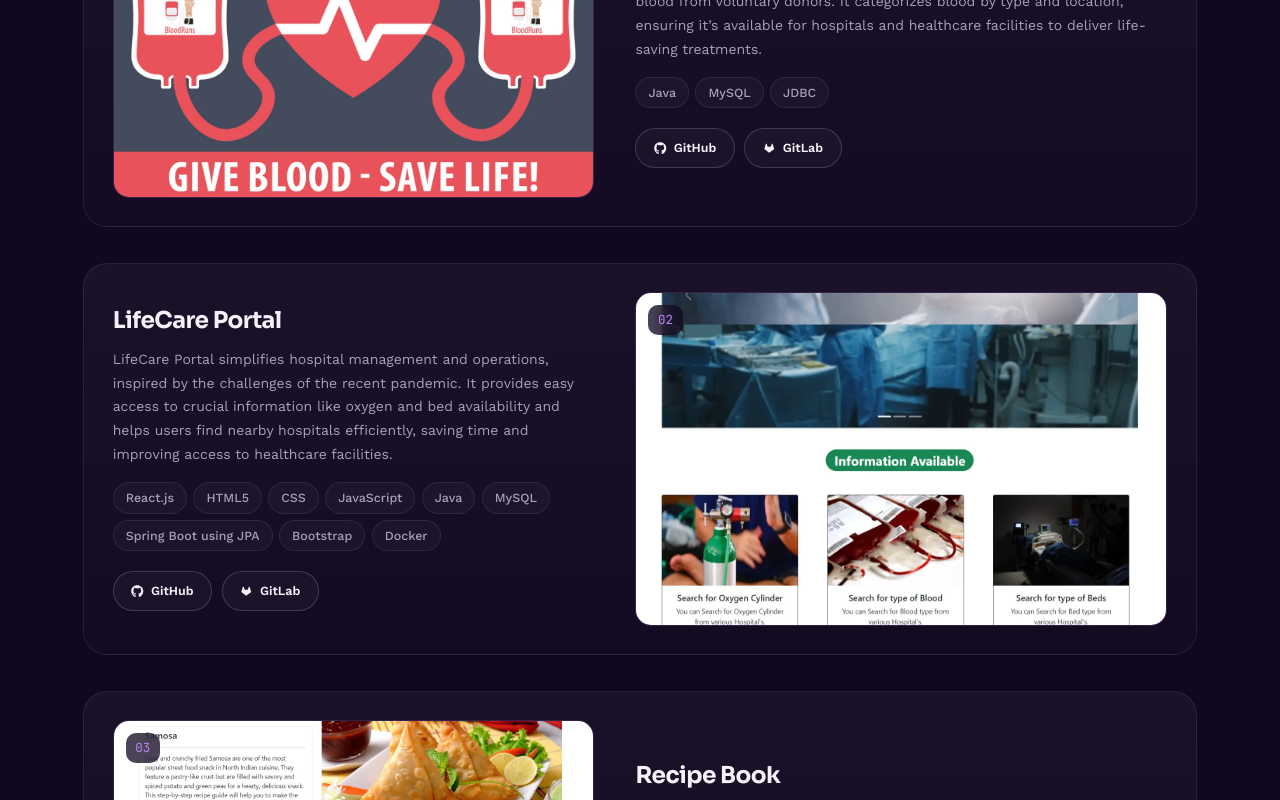
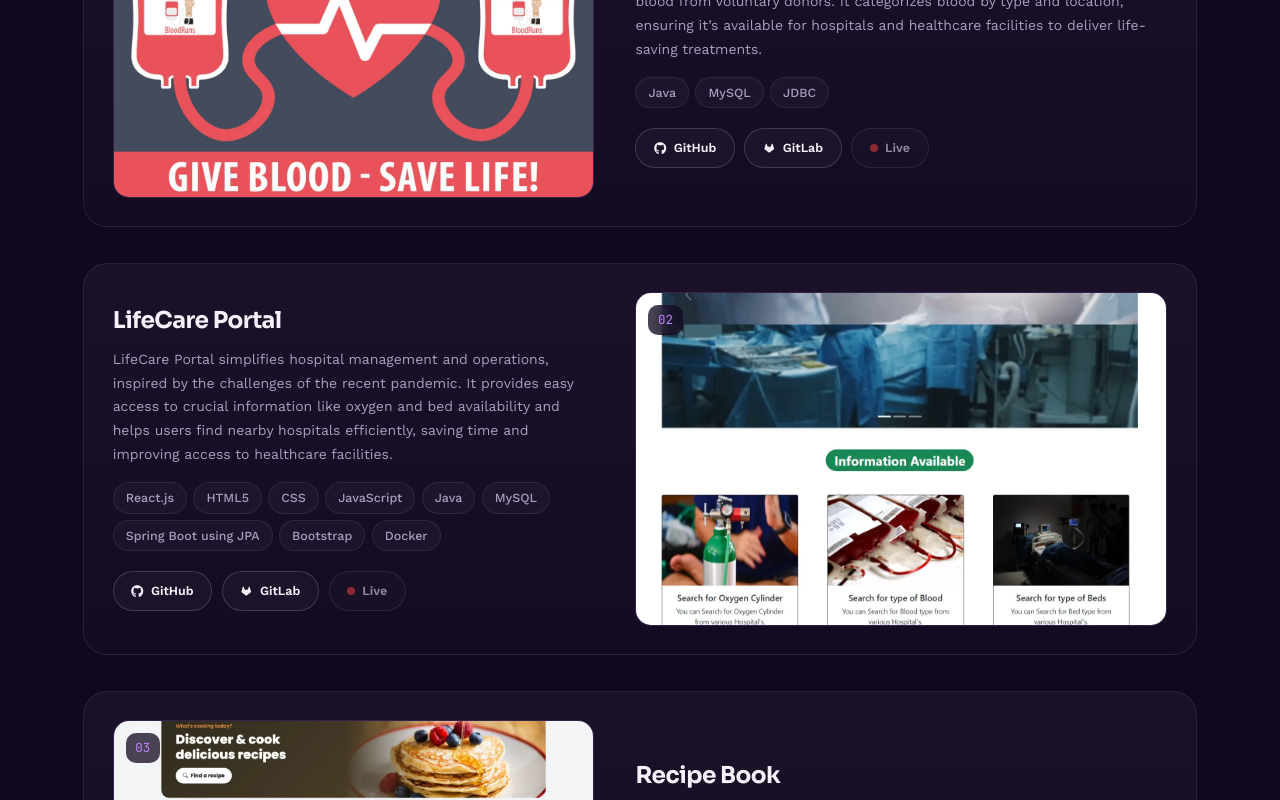
Before and after one commit to 15aniruddh/Portfolio, a React (Vite) app: page / in a window 1280 px wide. Shown: the part 3260-4060 px from the top of the page. Built offline with nearby package versions, Linux system fonts and the light colour scheme; some icons are missing.

Commit message:
Updated the resume and added one live button feature in the projects section.

```diff
--- a/src/Components/Body/Project/project-card.css
+++ b/src/Components/Body/Project/project-card.css
@@ -105,6 +105,52 @@
   transform: translateY(-2px);
 }
 
+.link-button.is-disabled {
+  opacity: 0.55;
+  cursor: not-allowed;
+}
+
+.link-button.is-disabled:hover {
+  background: var(--surface);
+  border-color: var(--border-strong);
+  transform: none;
+}
+
+.live-dot {
+  width: 0.5rem;
+  height: 0.5rem;
+  border-radius: 50%;
+  background: #22c55e;
+  box-shadow: 0 0 0 0 rgba(34, 197, 94, 0.6);
+  animation: live-pulse 2s infinite;
+}
+
+.live-dot.is-down {
+  background: #ef4444;
+  box-shadow: none;
+  animation: none;
+}
+
+@keyframes live-pulse {
+  70% { box-shadow: 0 0 0 6px rgba(34, 197, 94, 0); }
+  100% { box-shadow: 0 0 0 0 rgba(34, 197, 94, 0); }
+}
+
+@media (prefers-reduced-motion: reduce) {
+  .link-button.is-disabled {
+  opacity: 0.55;
+  cursor: not-allowed;
+}
+
+.link-button.is-disabled:hover {
+  background: var(--surface);
+  border-color: var(--border-strong);
+  transform: none;
+}
+
+.live-dot { animation: none; }
+}
+
 @media (max-width: 860px) {
   .project-card { grid-template-columns: 1fr; }
 
--- a/src/Components/Body/Project/project-card.jsx
+++ b/src/Components/Body/Project/project-card.jsx
@@ -61,6 +61,21 @@ function ProjectCard({ project, index }) {
               GitLab
             </a>
           )}
+          {project.live !== undefined && (
+            <a
+              className={`link-button ${project.live ? "" : "is-disabled"}`}
+              href={project.live || undefined}
+              target="_blank"
+              rel="noreferrer noopener"
+              aria-label={`${project.title} live site`}
+            >
+              <span
+                className={`live-dot ${project.isLive === false ? "is-down" : ""}`}
+                aria-hidden="true"
+              />
+              Live
+            </a>
+          )}
         </div>
       </div>
     </article>
--- a/src/Components/Data/Projects.js
+++ b/src/Components/Data/Projects.js
@@ -9,7 +9,9 @@ export const ProjectData =[
         about:"Blood Bank Management System efficiently collects, stores, and provides blood from voluntary donors. It categorizes blood by type and location, ensuring it’s available for hospitals and healthcare facilities to deliver life-saving treatments.",
         tags:["Java","MySQL","JDBC"],
         github:"https://github.com/15aniruddh/BloodBankManagementSystem",
-        image:BloodBankManagementSystemImg,
+        live:"",
+        isLive:false,
+        image:require('../../Pics/BloodBankManagementSystem.webp'),
         gitlab:"https://gitlab.com/15aniruddh/blood-bank-management-system",
 
     },
@@ -19,7 +21,9 @@ export const ProjectData =[
         about:"LifeCare Portal simplifies hospital management and operations, inspired by the challenges of the recent pandemic. It provides easy access to crucial information like oxygen and bed availability and helps users find nearby hospitals efficiently, saving time and improving access to healthcare facilities.",
         tags:["React.js","HTML5","CSS","JavaScript","Java","MySQL","Spring Boot using JPA","Bootstrap","Docker"],
         github:"https://github.com/15aniruddh/LifeCare-Portal",
-        image:LifeCarePortalImg,
+        live:"",
+        isLive:false,
+        image:require('../../Pics/LifeCare-Portal.webp'),
         gitlab:"https://gitlab.com/15aniruddh/lifecare-portal/-/tree/master",
 
     },
@@ -29,7 +33,8 @@ export const ProjectData =[
         about:"Recipe Book is a dynamic application built with Angular 2 and Firebase. It lets users create, view, and share recipes, with real-time updates ensuring seamless collaboration and instant synchronization of changes.",
         tags:["Angular2.js","HTML5","CSS","TypeScript","Firebase","Bootstrap"],
         github:"https://github.com/15aniruddh/Recipe_Book",
-        image:RecipeBookImg,
+        live:"https://recipe-book-five-zeta.vercel.app/",
+        image:require('../../Pics/Recipe-Book.webp'),
         gitlab:"",
 
     }
```
Also changed, not shown: src/Pics/Recipe-Book.webp, 1 other file (tests, documents, lock files or other folders).
